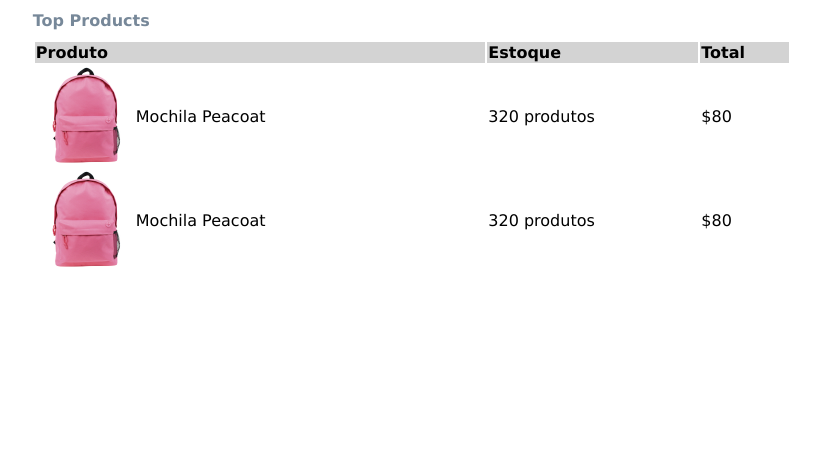
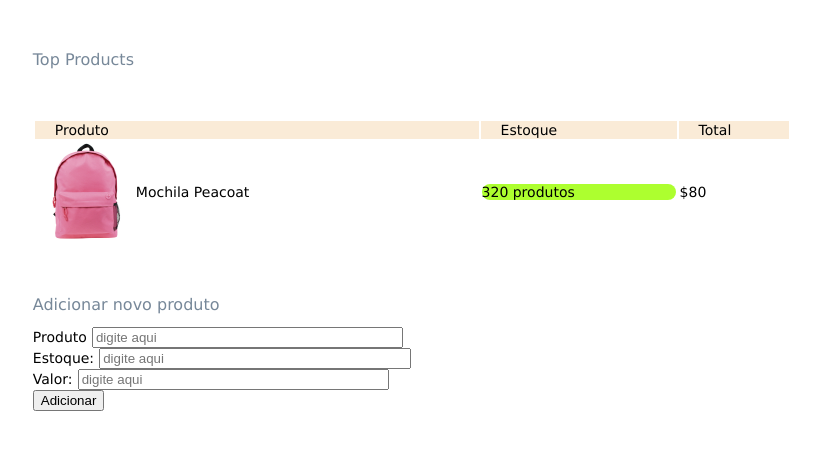
Before and after one commit to Cruzanaa/Loja-Tecnogueto, a plain HTML site: page index.html in a window 1280 px wide. Shown: the whole page, without its empty margins (228-1048 px from the left). Drawn offline with Linux system fonts and the light colour scheme.

Commit message:
Commit: incluido-formulario

```diff
--- a/css/index.css
+++ b/css/index.css
@@ -4,9 +4,11 @@ body{
 }
 
 
-#titulo{
+.titulo{
     font-size: 16px;
     color:lightslategray;
+    margin-top: 50px;
+    font-weight: normal;
 }
 
 .container{
@@ -15,16 +17,27 @@ body{
   margin: 0 auto;
 }
 
+/*-- TABELA --*/
+
+.cabecario-tabela{
+  background-color: antiquewhite;
+}
+
+.cabecario-tabela > th{
+  font-size: 14px;
+  text-align: left;
+  padding-left: 20px;
+  font-weight: normal;
+}
+
+
+.info-titulo{
+  font-size: 14px;
+}
+
 table{
   width: 100%;
-}
-thead{
-  text-align: left;
-  background: lightgray;
-}
-.cabecario-tabela{
-  background: #d3d3d3;
-
+  margin-top: 50px;
 }
 
 .info-produto{
@@ -34,3 +47,22 @@ thead{
 .info-produto > img{
   width: 100px;
 }
+
+#destaque-estoque{
+  background: greenyellow;
+  border-radius: 10px;
+}
+
+
+
+/*-- FORUMULARIO --*/
+.info-formulario{
+  margin-top: 80px;
+}
+.grupo label{
+  font-size: 14px;
+}
+
+.campo{
+  width: 40%;
+}
--- a/index.html
+++ b/index.html
@@ -10,14 +10,14 @@
 </head>
 <body>
     <header class="container">
-        <h1 id="titulo">Top Products</h1>
+        <h1 class="titulo">Top Products</h1>
     </header>
 
 		<main>
 			<section class="container">
 				<table>
 					<thead>
-						<tr id="cabecario-tabela">
+						<tr class="cabecario-tabela">
 							<th>Produto</th>
 							<th>Estoque</th>
 							<th>Total</th>
@@ -27,22 +27,42 @@
 					<tbody id="tabela-produtoss">
 						<tr class="produto" >
 							<td class="info-produto"><img src="img/mochila-rosa.png" alt="">
-								<p>Mochila Peacoat</p>
+								<p class="info-titulo">Mochila Peacoat</p>
 							</td>
-							<td class="info-estoque">320 produtos</td>
-							<td class="info-estoque">$80</td>
-						</tr>
 
-						<tr class="produto" >
-							<td class="info-produto"><img src="img/mochila-rosa.png" alt="">
-								<p>Mochila Peacoat</p>
+							<td class="info-estoque">
+								<p id="destaque-estoque" class="info-titulo">320 produtos</p>
 							</td>
-							<td class="info-estoque">320 produtos</td>
-							<td class="info-estoque">$80</td>
+
+							<td class="info-estoque">
+								<p class="info-titulo">$80</p>
+							</td>
 						</tr>
 					</tbody>
 				</table>
+			</section>
 
+			<section class="container info-fomrulario">
+				<h2 class="titulo">Adicionar novo produto</h2>
+					<!--<ul id="mesagem-erro" class="mesagem-erro"></ul-->
+				<form id="formulario">
+					<div class="grupo">
+						<label for="produto">Produto</label>
+						<input id="produto" name="produto" type="text" placeholder="digite aqui" class="campo">
+					</div>
+
+					<div class="grupo">
+						<label for="estoque">Estoque:</label>
+						<input id="peso" name="estoque" type="text" placeholder="digite aqui" class="campo campo-medio">
+					</div>
+
+					<div class="grupo">
+						<label for="valor">Valor:</label>
+						<input id="valor" name="valor" type="text" placeholder="digite aqui" class="campo campo-medio">
+					</div>
+
+					<button id="adicionar-produto" class="botao bto-principal">Adicionar</button>
+				</form>
 			</section>
 		</main>
 </body>
```
